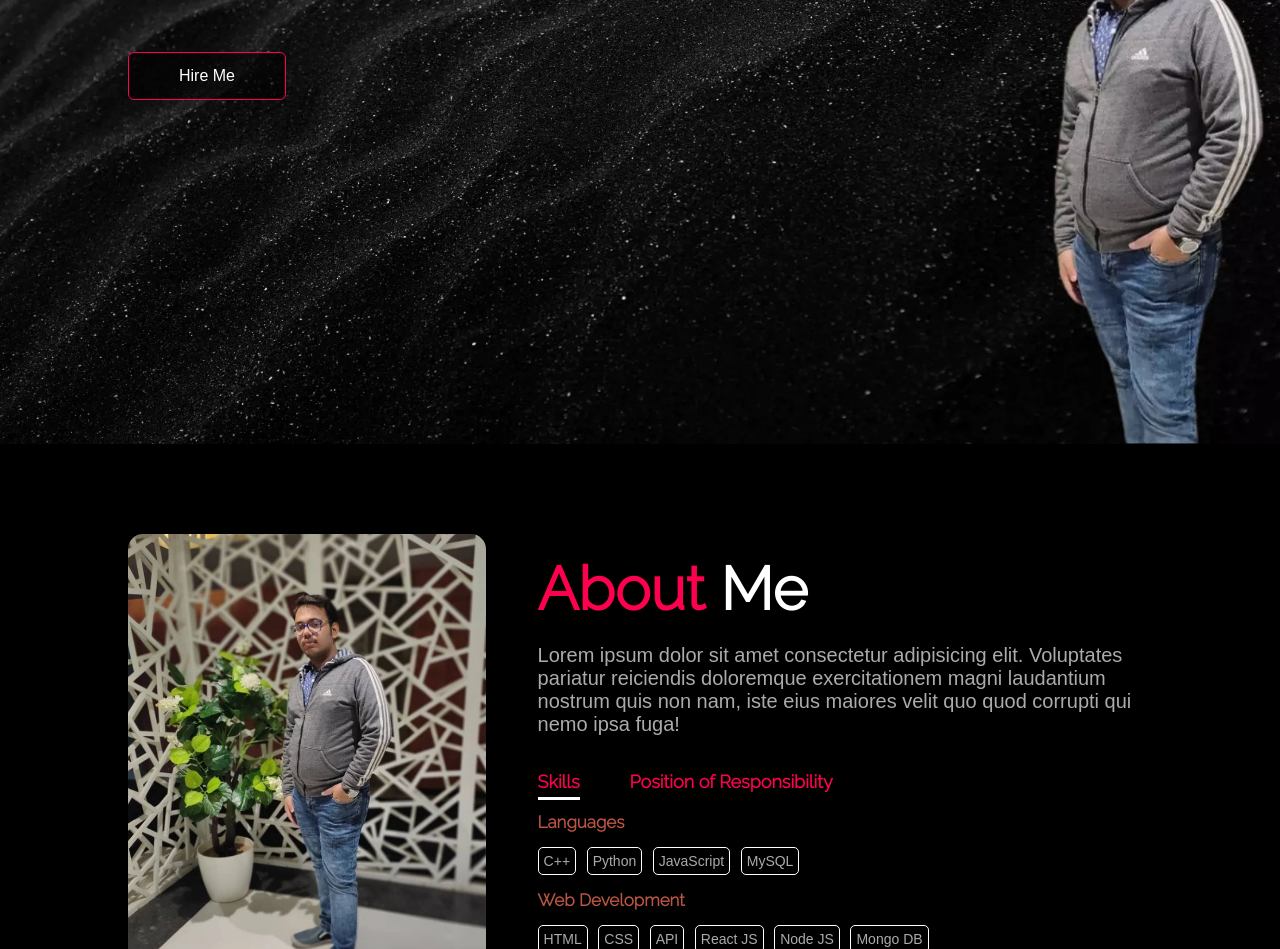
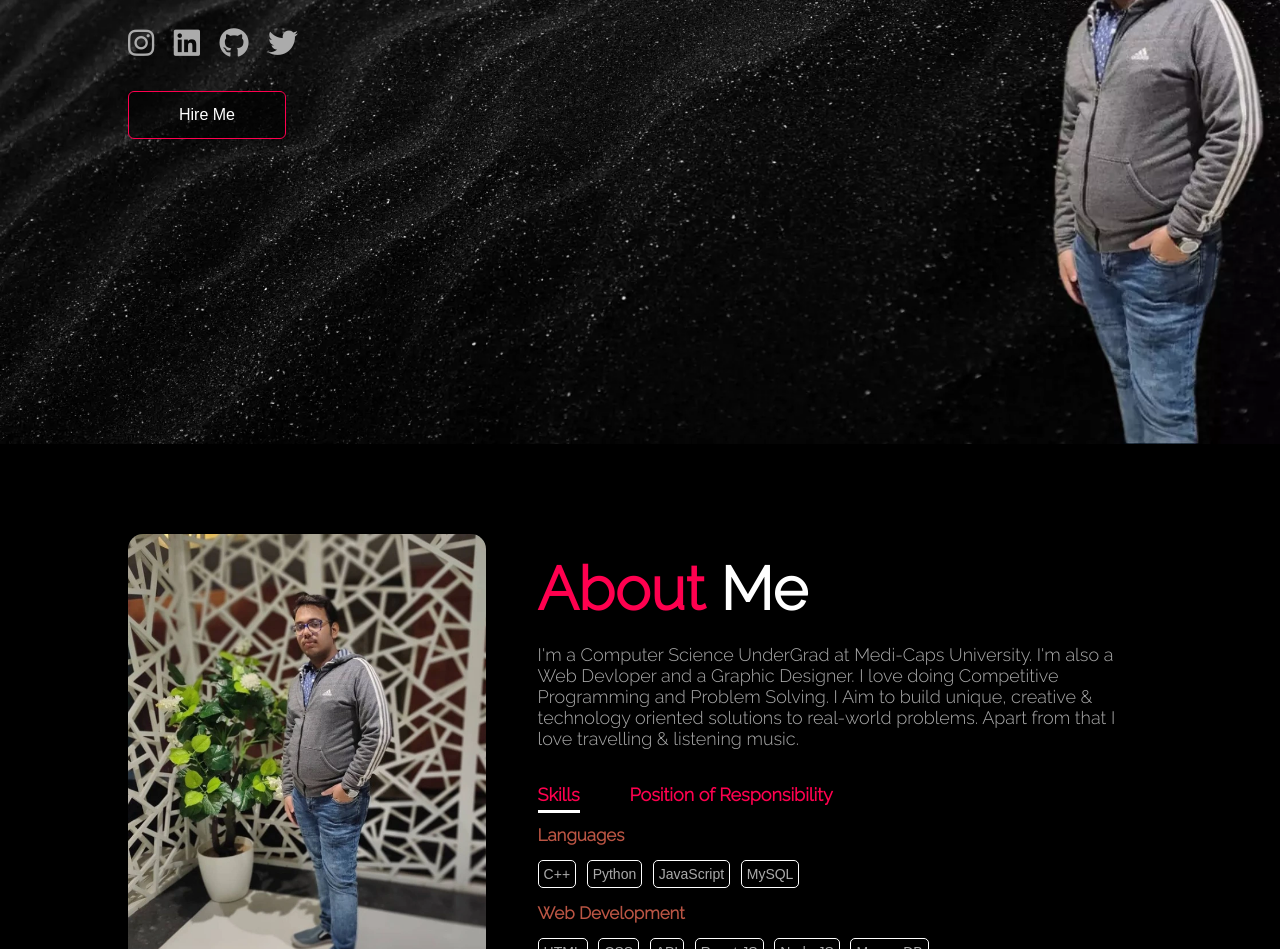
Before and after one commit to Atharva-Maheshwari/My-Portfolio, a plain HTML site: page index.html in a window 1280 px wide. Shown: the part 356-1305 px from the top of the page. Drawn offline with nearby package versions, Linux system fonts and the light colour scheme.

Commit message:
Adding Details

```diff
--- a/index.html
+++ b/index.html
@@ -35,6 +35,12 @@
                 <h1><span>A</span>tharva <span>M</span>aheshwari</h1>
             </div>
             <div class="text-type">And I'm a <span class="typing"></span></div>
+            <div class="socia-icons">
+                <a href="https://www.instagram.com/_atharva.m_26/" target="_blank"><i class="fa-brands fa-instagram"></i></a>
+                <a href="https://www.linkedin.com/in/atharva-maheshwari/" target="_blank"><i class="fa-brands fa-linkedin"></i></a>
+                <a href="https://github.com/Atharva-Maheshwari" target="_blank"><i class="fa-brands fa-github"></i></a>
+                <a href="https://twitter.com/atharv_26" target="_blank"><i class="fa-brands fa-twitter"></i></a>
+            </div>
             <a href="#contact" class="btn1">Hire Me</a>
         </div>
     </div>
@@ -48,7 +54,7 @@
                 </div>
                 <div class="about-col2">
                     <h1 class="sub-title">About <span>Me</span></h1>
-                    <p>Lorem ipsum dolor sit amet consectetur adipisicing elit. Voluptates pariatur reiciendis doloremque exercitationem magni laudantium nostrum quis non nam, iste eius maiores velit quo quod corrupti qui nemo ipsa fuga!</p>
+                    <p>I'm a Computer Science UnderGrad at Medi-Caps University. I'm also a Web Devloper and a Graphic Designer. I love doing Competitive Programming and Problem Solving. I Aim to build unique, creative & technology oriented solutions to real-world problems. Apart from that I love travelling & listening music.</p>
 
                     <div class="tab-titles">
                         <p class="tab-links active-link" onclick="opentab('skills')">Skills</p>
@@ -156,7 +162,7 @@
                         <a href="https://github.com/Atharva-Maheshwari" target="_blank"><i class="fa-brands fa-github"></i></a>
                         <a href="https://twitter.com/atharv_26" target="_blank"><i class="fa-brands fa-twitter"></i></a>
                     </div>
-                    <a href="" download class="btn btn2">Download Resume</a>
+                    <a href="https://drive.google.com/file/d/17B2G4zh4KIt3SmiKOFZDyhcl49fgMKAy/view?usp=sharing" target="_blank" download class="btn btn2">Download Resume</a>
                 </div>
                 <div class="contact-right">
                     <form name="submit-to-google-sheet">
--- a/index.js
+++ b/index.js
@@ -1,6 +1,6 @@
 $(document).ready(function(){
     var typed = new Typed(".typing", {
-        strings: ["Developer", "Competitive Programmer", "Freelancer", "Designer",],
+        strings: ["Developer", "Competitive Programmer", "Freelancer", " Graphics Designer",],
         typeSpeed: 100,
         backSpeed: 60,
         loop: true
--- a/style.css
+++ b/style.css
@@ -139,6 +139,10 @@ nav ul li a:hover::after{
 .about-col2{
     font-size: 20px;
     flex-basis: 60%;
+}
+.about-col2 p{
+    font-family: 'Raleway', sans-serif;
+    font-size: 18px;
 }
 
 .sub-title{
@@ -294,7 +298,7 @@ nav ul li a:hover::after{
 .btn1{
     display: inline-block;
     background: rgba(0, 0, 0, 0.6);
-    margin: 50px auto;
+    margin: 30px auto;
     width: fit-content;
     border: 1px solid #ff004f;
     padding: 14px 50px;
```
